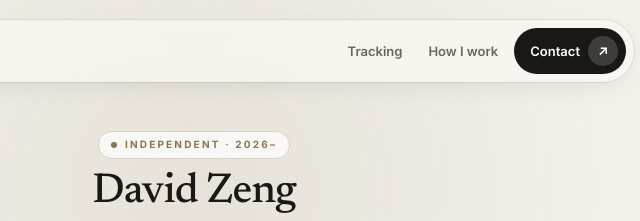
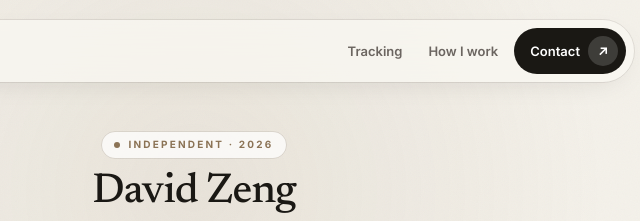
Before and after one commit to Zeng-Zer/connectzeng.com, a plain HTML site: page index.html in a window 1280 px wide. Shown: the top 221 px of the page, 446-1086 px from the left. Drawn offline with Linux system fonts and the light colour scheme.

Commit message:
remove dash

```diff
--- a/index.html
+++ b/index.html
@@ -95,7 +95,7 @@
 </header>
 <main class="wrap">
   <div class="hero">
-    <div class="badge"><span></span> Independent · 2026–</div>
+    <div class="badge"><span></span> Independent · 2026</div>
     <h1>David Zeng</h1>
     <p class="claim">Connects <span class="em">B2B buyers</span> with <span class="em">sellers</span> who already do the work.</p>
     <p class="meta">Building this lane in the open.</p>
```
Also changed, not shown: .pi/hindsight/retain-cursors.json, .pi/hindsight/retain-receipts.json.
